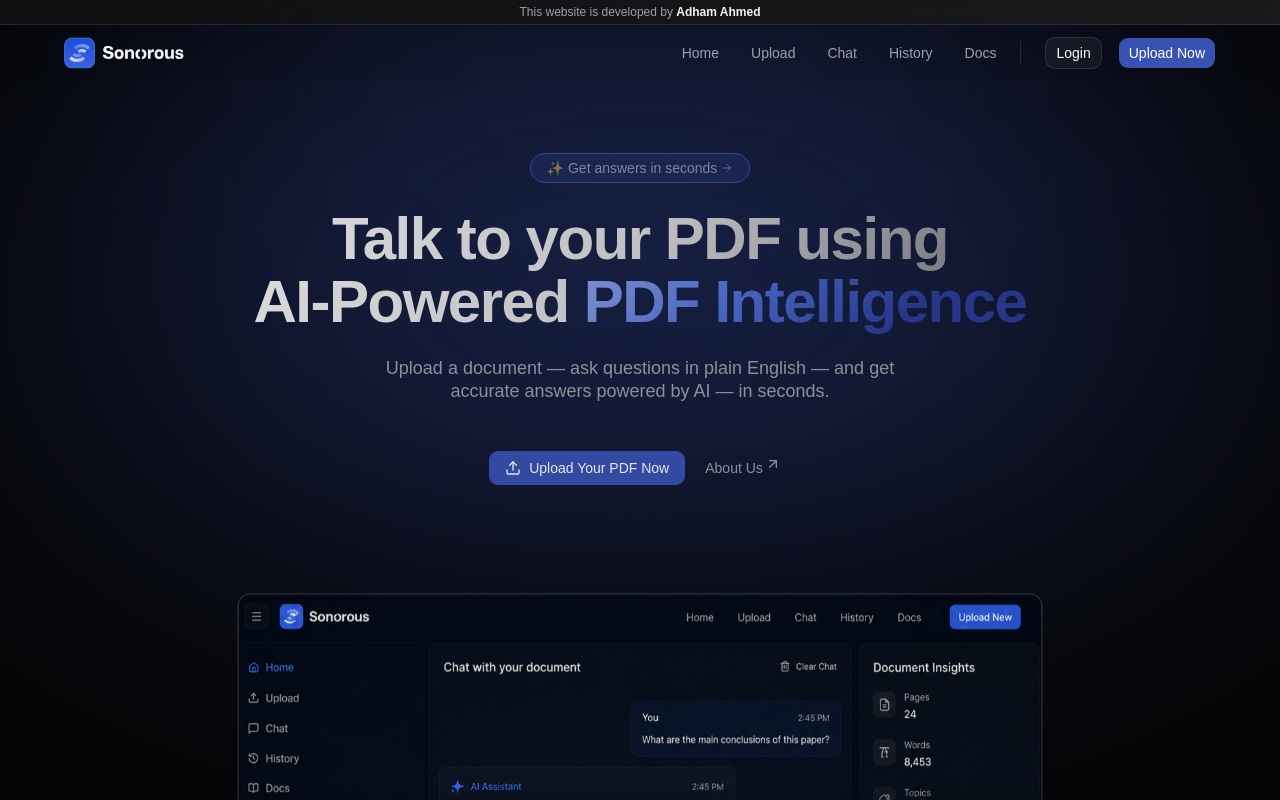
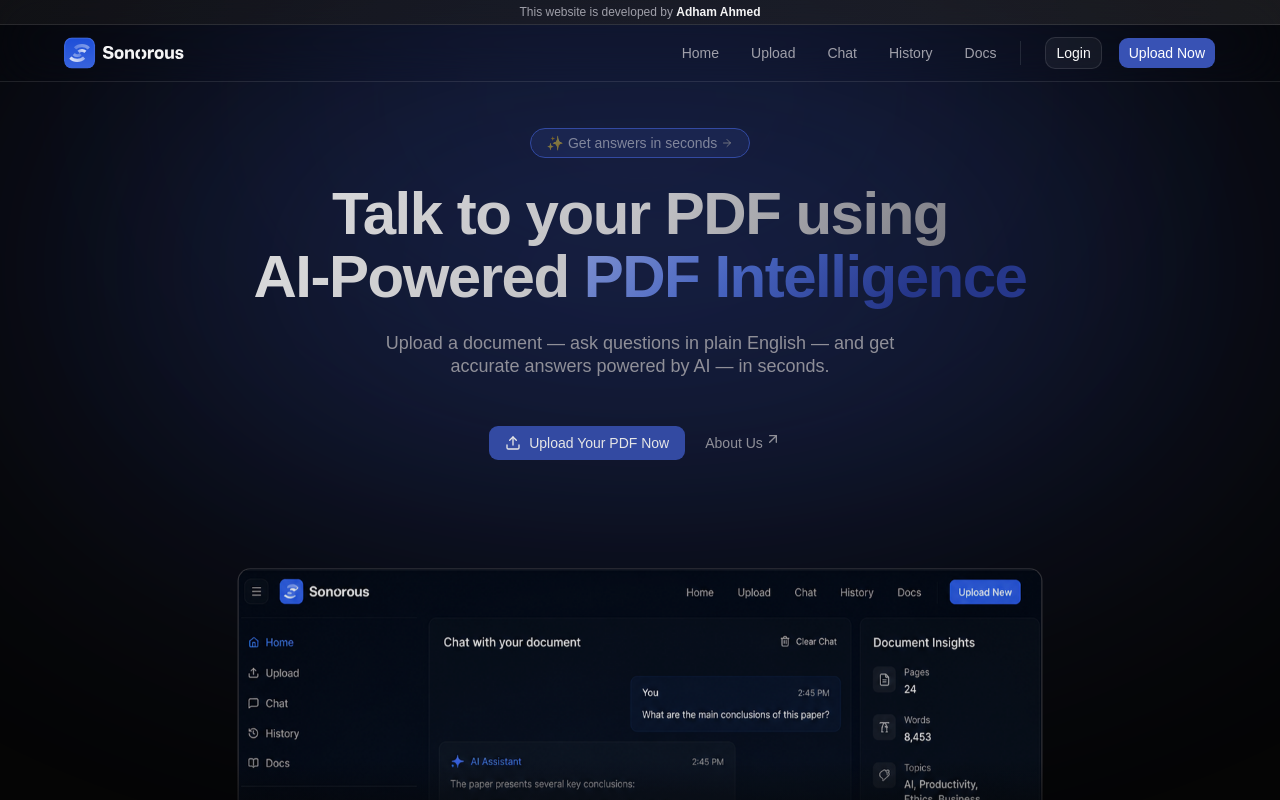
Before and after one commit to adhamahmed23A/Pdf-Analyzer-Mern-stack, a React (Vite) app: page / in a window 1280 px wide. Shown: the top 800 px of the page. Built offline with nearby package versions, Linux system fonts and the light colour scheme.

Commit message:
Modify the blur of navbar

```diff
--- a/src/components/common/header/header.tsx
+++ b/src/components/common/header/header.tsx
@@ -8,7 +8,7 @@ import { motion } from "motion/react";
 
 const Header = () => {
   return (
-    <header className="sticky top-0 z-50 w-full    ">
+    <header className="fixed top-0 z-50 w-full bg-white/5 dark:bg-black/1 backdrop-blur-xl border-b border-white/10 ">
       <div className="flex flex-col gap-0">
         <div>
           <AnnouncementBar />
--- a/src/components/common/header/navbar.tsx
+++ b/src/components/common/header/navbar.tsx
@@ -11,9 +11,8 @@ import { Separator } from "@/components/ui/separator";
 export const Navbar = () => {
   return (
     <>
-      <nav className="">
-        <div className="w-full absolute bg-white/5  backdrop-blur-md dark:bg-black/3 flex justify-center main-x-padding py-1 z-50">
-          <div className="w-full flex  items-center justify-between ">
+      <nav className="w-full flex justify-center main-x-padding py-1">
+        <div className="w-full flex items-center justify-between">
           <div className="flex items-center gap-2">
             <div className="lg:hidden flex">
               <MobileNav />
@@ -52,7 +51,6 @@ export const Navbar = () => {
             </div>
           </div>
         </div>
-        </div>
       </nav>
     </>
   );
--- a/src/constants/MotionVariants.tsx
+++ b/src/constants/MotionVariants.tsx
@@ -29,7 +29,7 @@ export const MotionVariants = {
     item,
   },
   cardAnimation: {
-    hidden: { opacity: 0, y: 40, filter: "blur(4px)" },
-    show: { opacity: 1, y: 0, filter: "blur(0px)" },
+    hidden: { opacity: 0, filter: "blur(4px)" },
+    show: { opacity: 1, filter: "blur(0px)" },
   },
 };
--- a/src/routes/home/components/features.section.tsx
+++ b/src/routes/home/components/features.section.tsx
@@ -9,7 +9,7 @@ import { FeatureCard } from "./features.card";
 
 export const FeaturesSection = () => {
   return (
-    <div className="relative w-full min-h-screen overflow-hidden">
+    <div className="relative w-full min-h-screen ">
       {/* Grid Pattern */}
       <GridPattern
         x={-1}
--- a/src/routes/home/home.route.tsx
+++ b/src/routes/home/home.route.tsx
@@ -12,7 +12,7 @@ export const HomeRoute = () => {
     <>
       <div className="w-full min-h-screen mb-12 flex flex-col gap-6 ">
         <HeroWrapper>
-          <section className="w-full flex justify-center items-center mt-32 ">
+          <section className="w-full flex justify-center items-center main-x-padding mt-22 lg:mt-32 ">
             <HeroSection />
           </section>
         </HeroWrapper>
```
Lines whose indentation alone changed are shown as unchanged.
